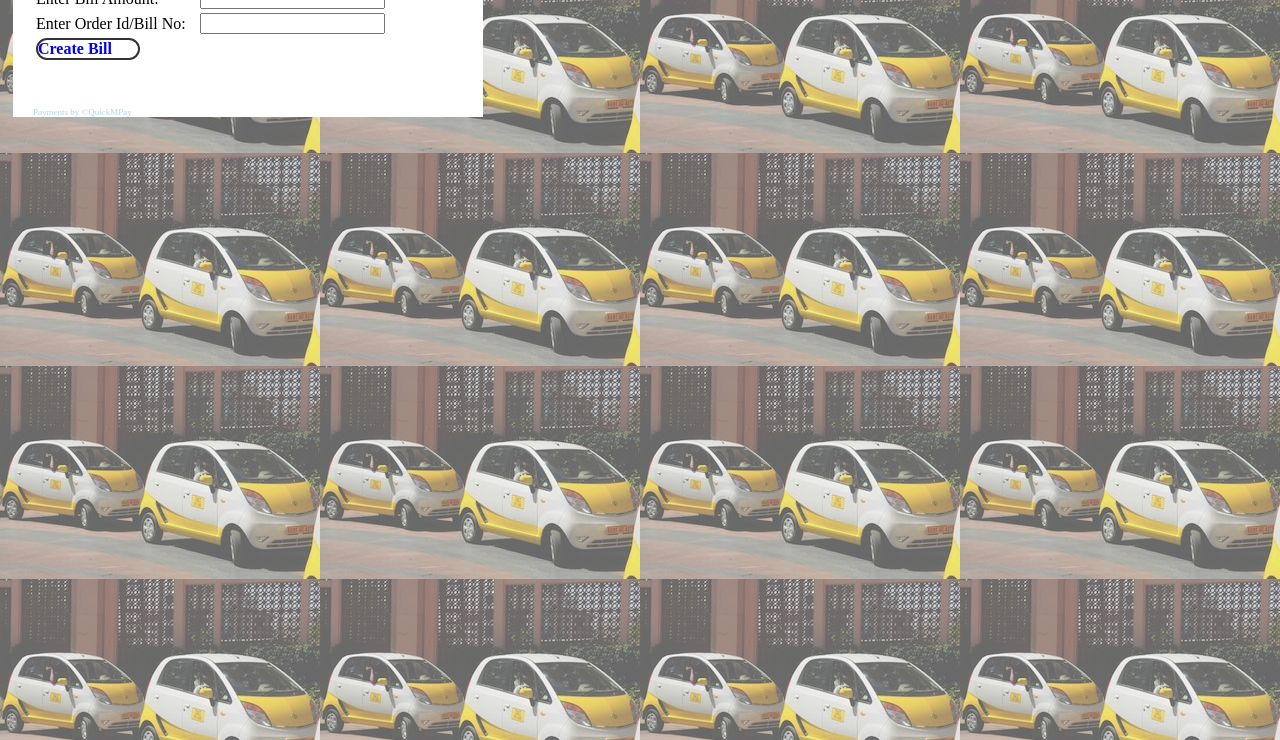
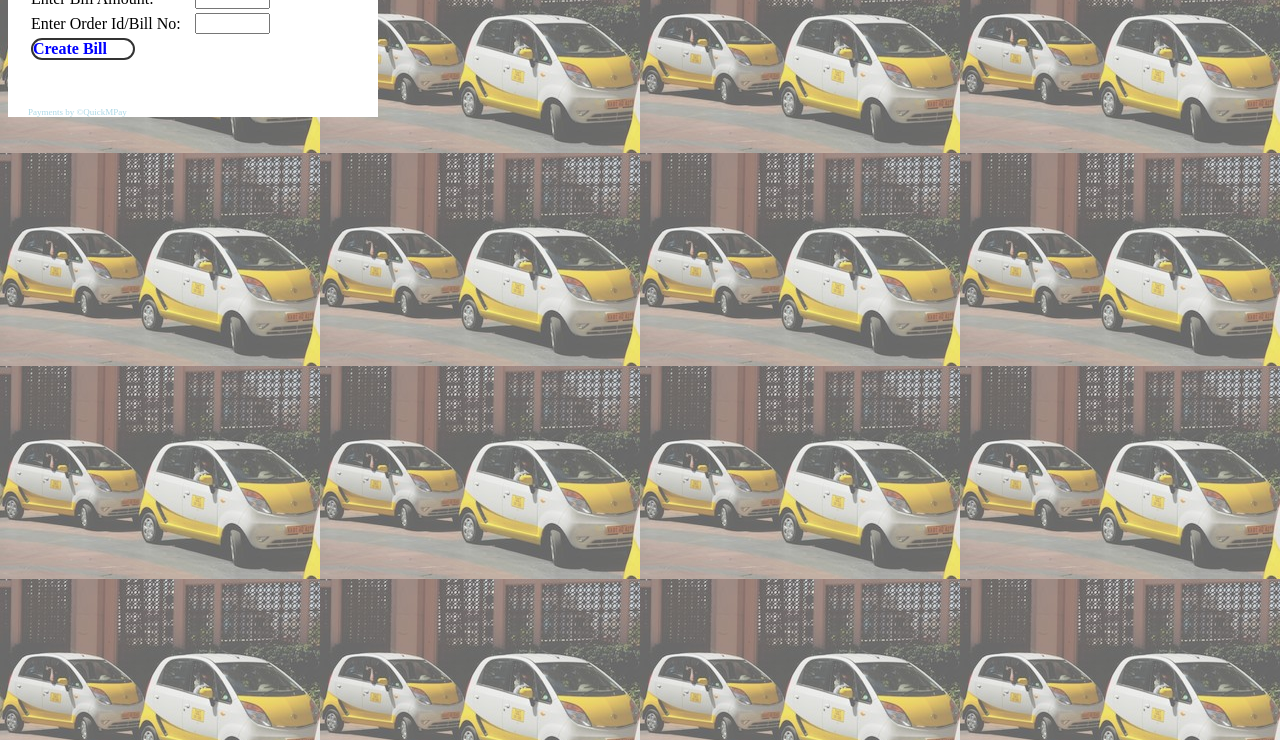
Before and after one commit to klonikar/klonikar.github.io, a plain HTML site: page quickmpay-pos.html in a window 1280 px wide. Shown: the part 60-800 px from the top of the page. Drawn offline with Linux system fonts and the light colour scheme.

Commit message:
adding qrcode payment demo

```diff
--- a/quickmpay-pos.html
+++ b/quickmpay-pos.html
@@ -16,10 +16,9 @@ img{
     border:0;
 }
 #main{
-    margin: 5px;
     background:white;
     overflow: auto;
-    width: 450px;
+    width: 350px;
     padding-left:20px;
 }
 #header{
@@ -63,6 +62,7 @@ img{
 
 .textInputClass {
     margin-left: 10px;
+    width: 75px;
 }
 
 p.quote1{
```
Also changed, not shown: 1 other file.
